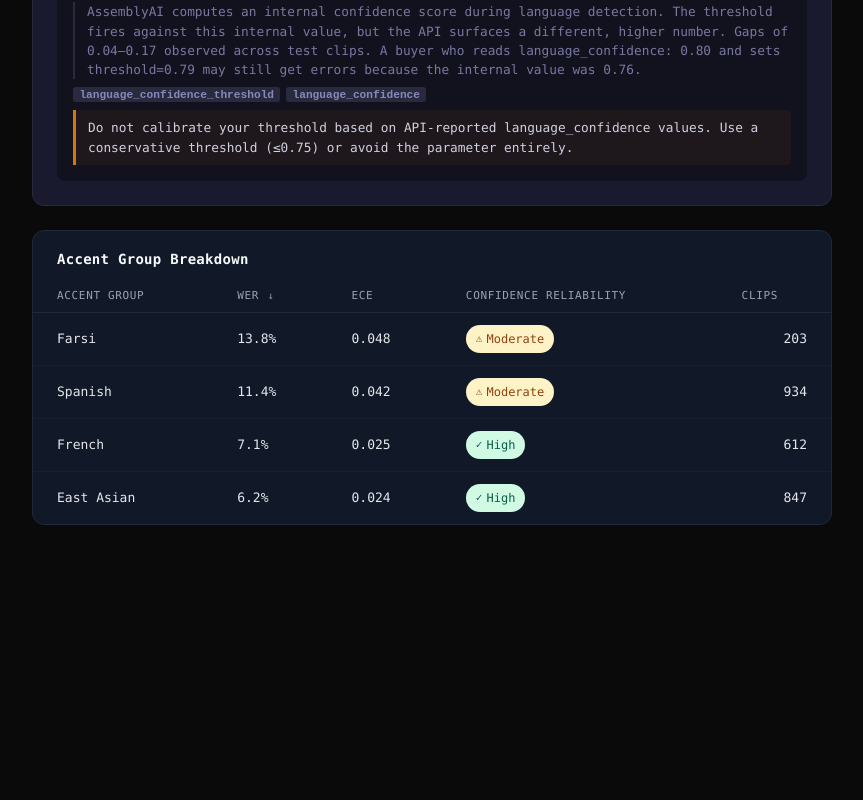
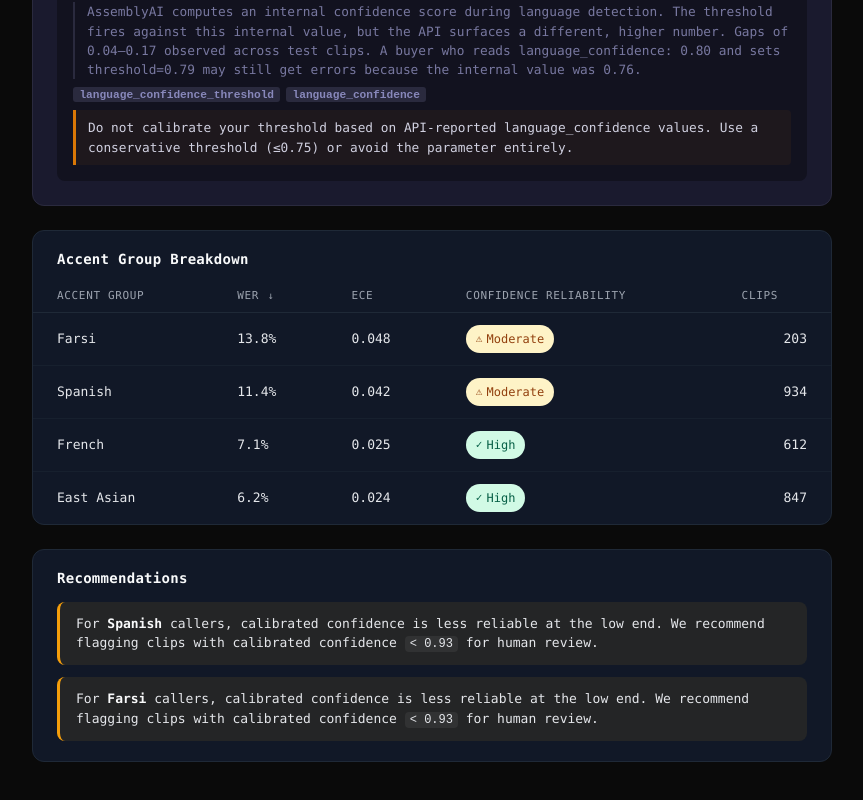
Before and after one commit to omar-elamin/agora, a Next.js app: page /eval-report in a window 1280 px wide. Shown: the part 2905-3705 px from the top of the page, without its empty margins (208-1071 px from the left). Before the commit the page ends 3478 px from the top, so only its background shows below. Built offline with nearby package versions, Linux system fonts and the light colour scheme.

Commit message:
feat: add CQS recommendations component to eval report

```diff
--- /dev/null
+++ b/app/components/CqsRecommendations.module.css
@@ -0,0 +1,53 @@
+.container {
+  background: #111827;
+  border: 1px solid #1f2937;
+  border-radius: 12px;
+  padding: 20px 24px;
+}
+
+.title {
+  margin: 0 0 16px;
+  font-size: 14px;
+  font-weight: 600;
+  color: #f9fafb;
+  letter-spacing: 0.02em;
+}
+
+.list {
+  display: flex;
+  flex-direction: column;
+  gap: 12px;
+}
+
+.item {
+  padding: 12px 16px;
+  border-radius: 8px;
+  font-size: 13px;
+  line-height: 1.5;
+  color: #e5e7eb;
+}
+
+.moderate {
+  composes: item;
+  background: rgba(251, 191, 36, 0.08);
+  border-left: 3px solid #f59e0b;
+}
+
+.low {
+  composes: item;
+  background: rgba(239, 68, 68, 0.08);
+  border-left: 3px solid #ef4444;
+}
+
+.accent {
+  font-weight: 600;
+  color: #f9fafb;
+}
+
+.mono {
+  font-family: "SF Mono", "Fira Code", "Fira Mono", monospace;
+  font-size: 12px;
+  background: rgba(255, 255, 255, 0.06);
+  padding: 1px 5px;
+  border-radius: 4px;
+}
--- /dev/null
+++ b/app/components/CqsRecommendations.tsx
@@ -0,0 +1,37 @@
+"use client";
+
+import type { AccentGroupData } from "../types/cqs";
+import styles from "./CqsRecommendations.module.css";
+
+export default function CqsRecommendations({ data }: { data: AccentGroupData[] }) {
+  const actionable = data.filter((g) => g.cqs === "moderate" || g.cqs === "low");
+
+  if (actionable.length === 0) return null;
+
+  return (
+    <div className={styles.container}>
+      <h3 className={styles.title}>Recommendations</h3>
+      <div className={styles.list}>
+        {actionable.map((g) => (
+          <div key={g.accent} className={g.cqs === "low" ? styles.low : styles.moderate}>
+            {g.cqs === "moderate" ? (
+              <>
+                For <span className={styles.accent}>{g.accent}</span> callers,
+                calibrated confidence is less reliable at the low end. We recommend
+                flagging clips with calibrated confidence{" "}
+                <span className={styles.mono}>&lt; 0.93</span> for human review.
+              </>
+            ) : (
+              <>
+                For <span className={styles.accent}>{g.accent}</span> callers,
+                confidence scores are not reliably predictive. Do not use confidence
+                for routing or automation — implement a fallback layer or per-speaker
+                adaptation.
+              </>
+            )}
+          </div>
+        ))}
+      </div>
+    </div>
+  );
+}
--- a/app/eval-report/page.tsx
+++ b/app/eval-report/page.tsx
@@ -1,5 +1,6 @@
 import type { AccentGroupData, ModelScorecardData, SilentFailureRisk, DeploymentGuardCallout, ProbeOverview, KnownBehavior } from "../types/cqs";
 import AccentBreakdownTable from "../components/AccentBreakdownTable";
+import CqsRecommendations from "../components/CqsRecommendations";
 import ModelScorecard from "../components/ModelScorecard";
 import SilentFailureRiskBadge from "../components/SilentFailureRiskBadge";
 import DeploymentGuardCalloutCard from "../components/DeploymentGuardCallout";
@@ -115,6 +116,7 @@ export default async function EvalReportPage({
         <EastAsianDeploymentGuidanceCard guidance={eastAsianGuidance} />
         <KnownBehaviorsCard behaviors={knownBehaviors} />
         <AccentBreakdownTable data={accentData} />
+        <CqsRecommendations data={accentData} />
       </div>
     </div>
   );
```
Also changed, not shown: 1 other file (tests, documents, lock files or other folders).
